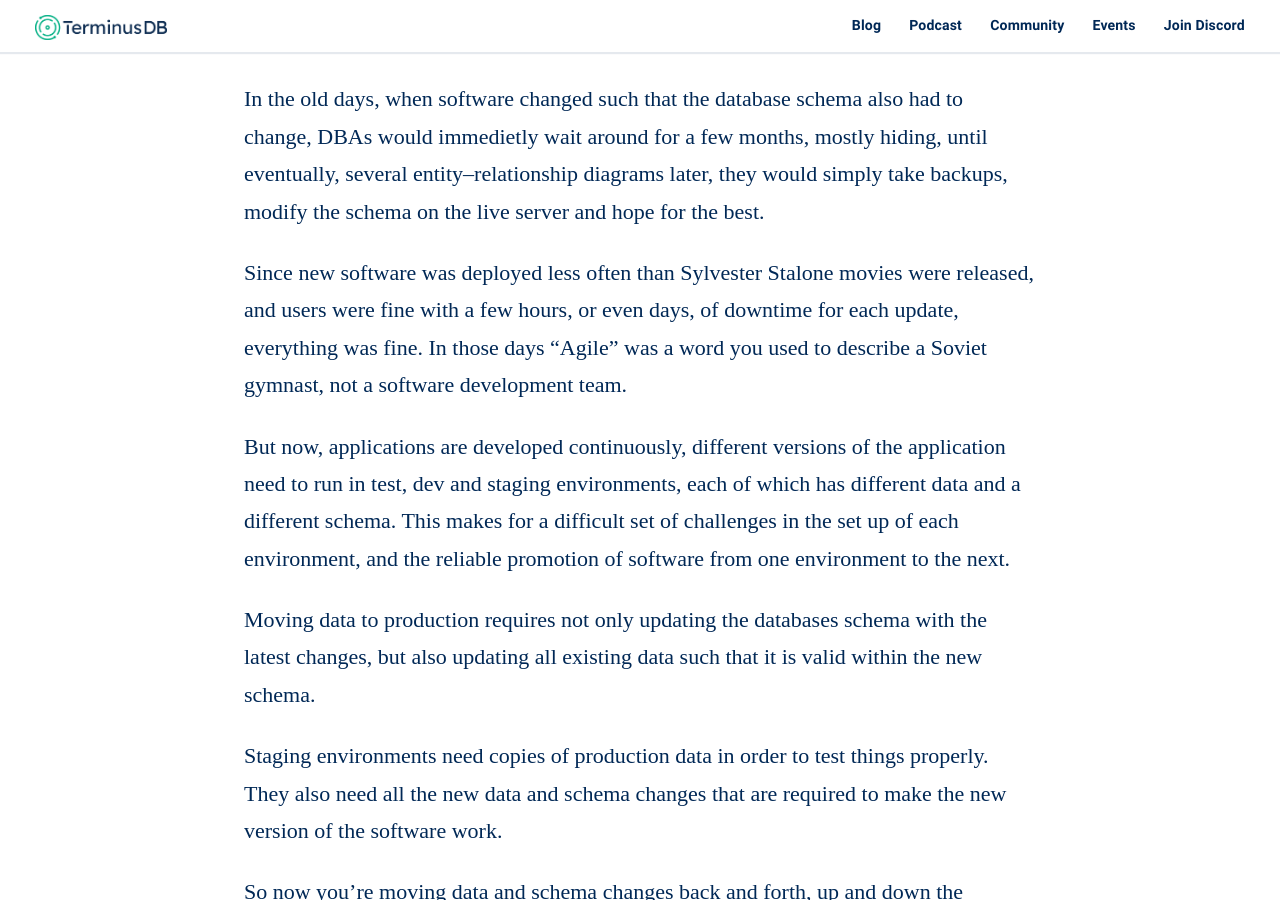
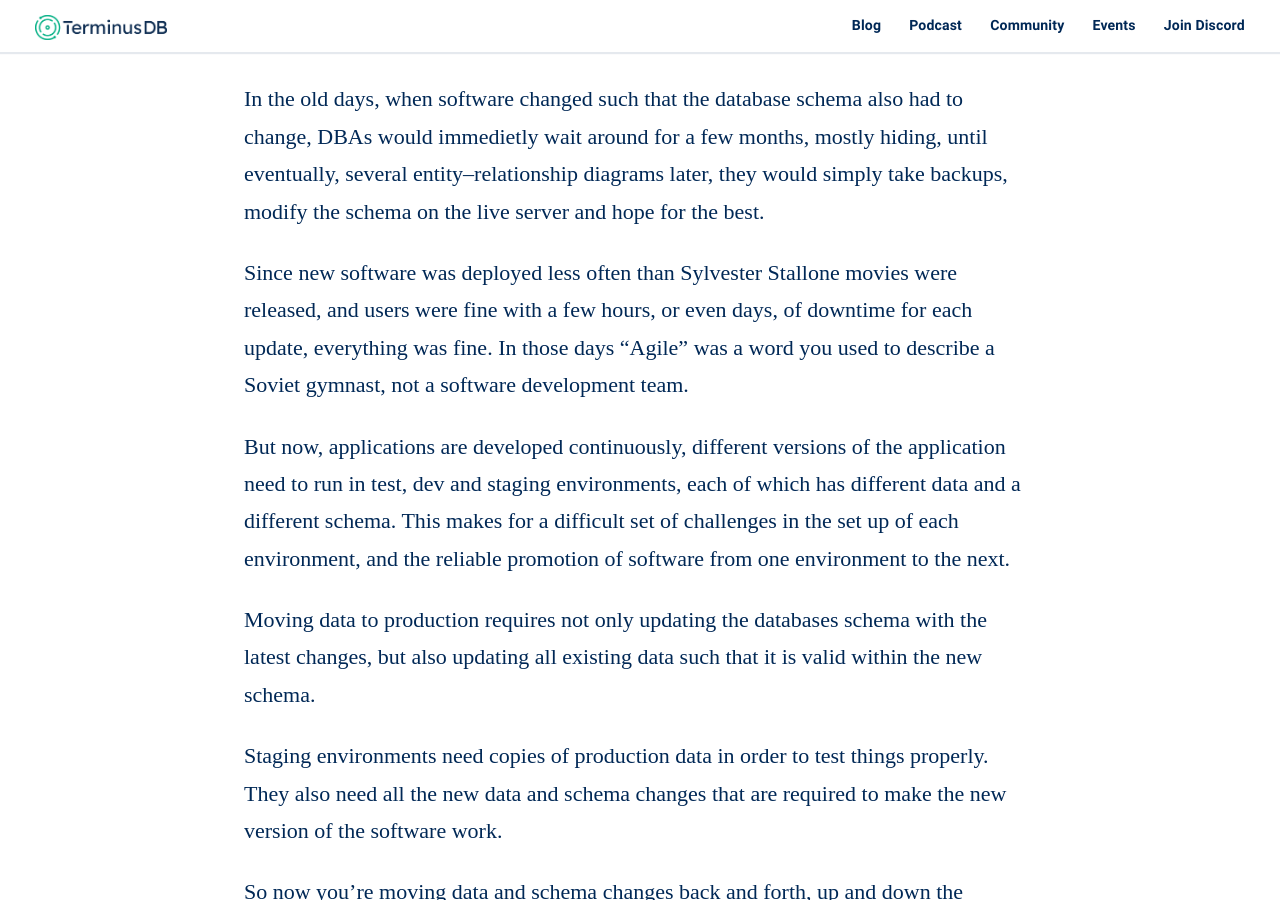
Before and after one commit to terminusdb/terminusdb-blog, a Jekyll site: the page built from _posts/2020-05-29-continuous-everything-as-code.md, in a window 1280 px wide and 900 px high, scrolled down 2620 px. Built offline with Jekyll 4.4.1, drawn with Linux system fonts in a browser that asks for light colours; some web fonts are replaced; comment, search, counter and statistics services are not loaded; some of the changed text lies outside the part shown.

```diff
--- a/_posts/2020-05-29-continuous-everything-as-code.md
+++ b/_posts/2020-05-29-continuous-everything-as-code.md
@@ -66,7 +66,7 @@
 until eventually, several entity–relationship diagrams later, they would simply
 take backups, modify the schema on the live server and hope for the best.
 
-Since new software was deployed less often than Sylvester Stalone movies were
+Since new software was deployed less often than Sylvester Stallone movies were
 released, and users were fine with a few hours, or even days, of downtime for
 each update, everything was fine. In those days "Agile" was a word you used to
 describe a Soviet gymnast, not a software development team.
```
Also changed, not shown: other parts of _posts/2020-05-29-continuous-everything-as-code.md (+2 -2 lines).
